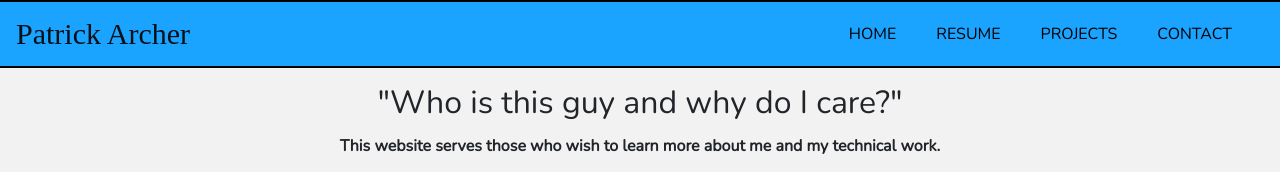
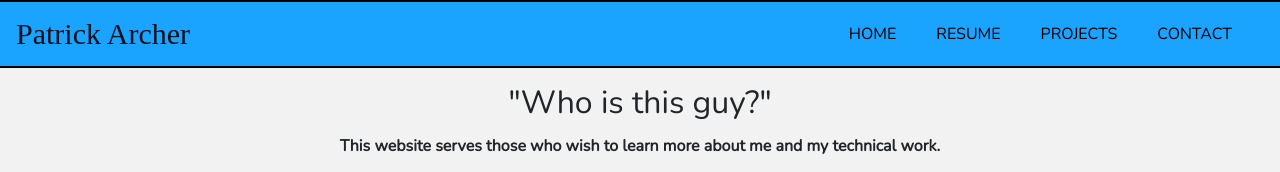
Before and after one commit to pjarcher913/my-website-react, a React (Create React App) app: page / in a window 1280 px wide. Shown: the top 172 px of the page. Built offline with nearby package versions, Linux system fonts and the light colour scheme; grey boxes are pictures that could not be loaded; a web font is replaced by a local one.

Commit message:
Minor wording fixes

```diff
--- a/src/components/Profile_Description.jsx
+++ b/src/components/Profile_Description.jsx
@@ -16,7 +16,7 @@ class Profile_Description extends Component {
           following <a href="https://github.com/pjarcher913/my-website-react" target="_blank" rel="noreferrer noopener">this link</a>.
           <br/><br/>
           I developed Version 1 using standard ("vanilla") HTML, CSS, and JavaScript.
-          I did not utilize neither React nor Bootstrap. You can view the code for Version 1 on GitHub by
+          I did not utilize React or Bootstrap. You can view the code for Version 1 on GitHub by
           following <a href="https://github.com/pjarcher913/my-website-portfolio" target="_blank" rel="noreferrer noopener">this link</a>.
           <br/><br/>
           Since I am trying to focus on progressing my skill with React, I will be solely working on updating Version 2
--- a/src/components/home.jsx
+++ b/src/components/home.jsx
@@ -6,7 +6,7 @@ import Profile_Description from "./Profile_Description";
 
 export const Home = () => (
   <div className="pt-3">
-    <h2 className="home-header">"Who is this guy and why do I care?"</h2>
+    <h2 className="home-header">"Who is this guy?"</h2>
     <div className="home-content">
       <Profile/>
       {/* eslint-disable-next-line */}
--- a/src/components/projects.jsx
+++ b/src/components/projects.jsx
@@ -24,7 +24,7 @@ const p1_description =
   `I designed and developed the website you are currently viewing using ReactJS, HTML, CSS, and Bootstrap.`;
 const p2_description =
   `My Arizona State University Computer Systems Engineering Capstone Project was sponsored by Benchmark Electronics.
-  Myself and 3 other students were tasked with developing a system with the ability to provide real-time 3-dimensional
+  3 other students and I were tasked with developing a system with the ability to provide real-time 3-dimensional
   locations of individual on-scene first responders without the use of GPS or an internet connection. All code was written in
   embedded C/C++, Python, SQLite, and Linux shell.`;
 const p3_description =
```
